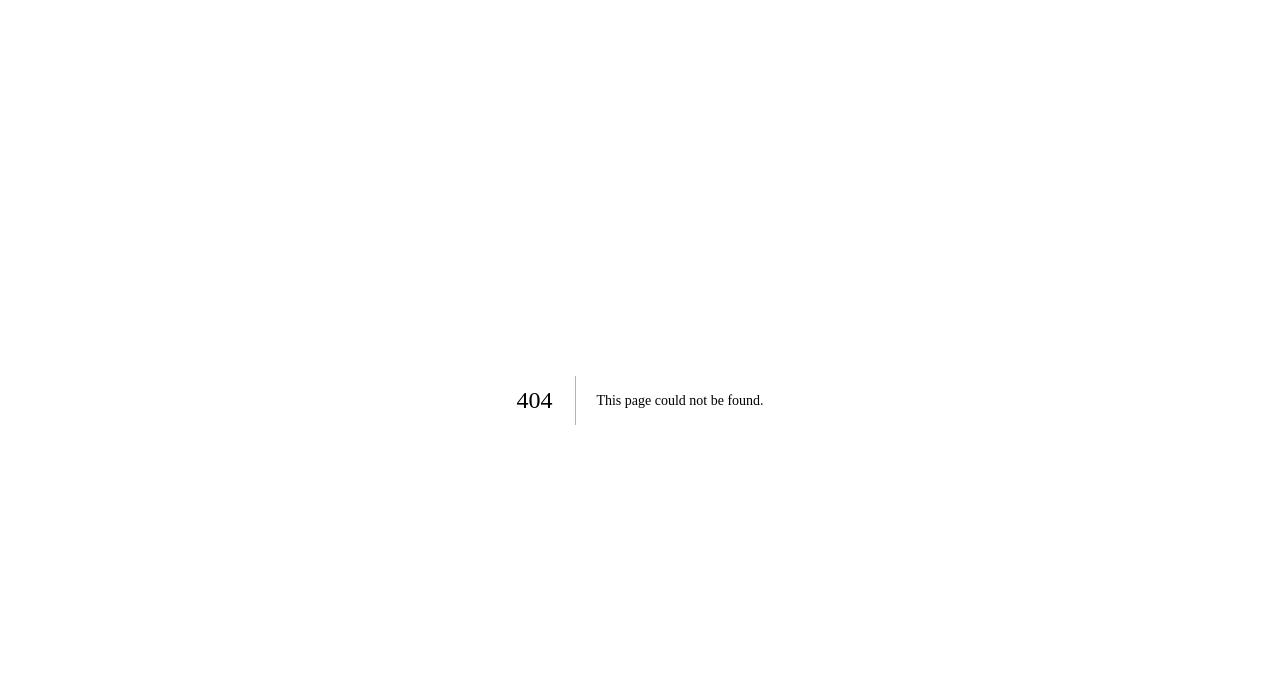
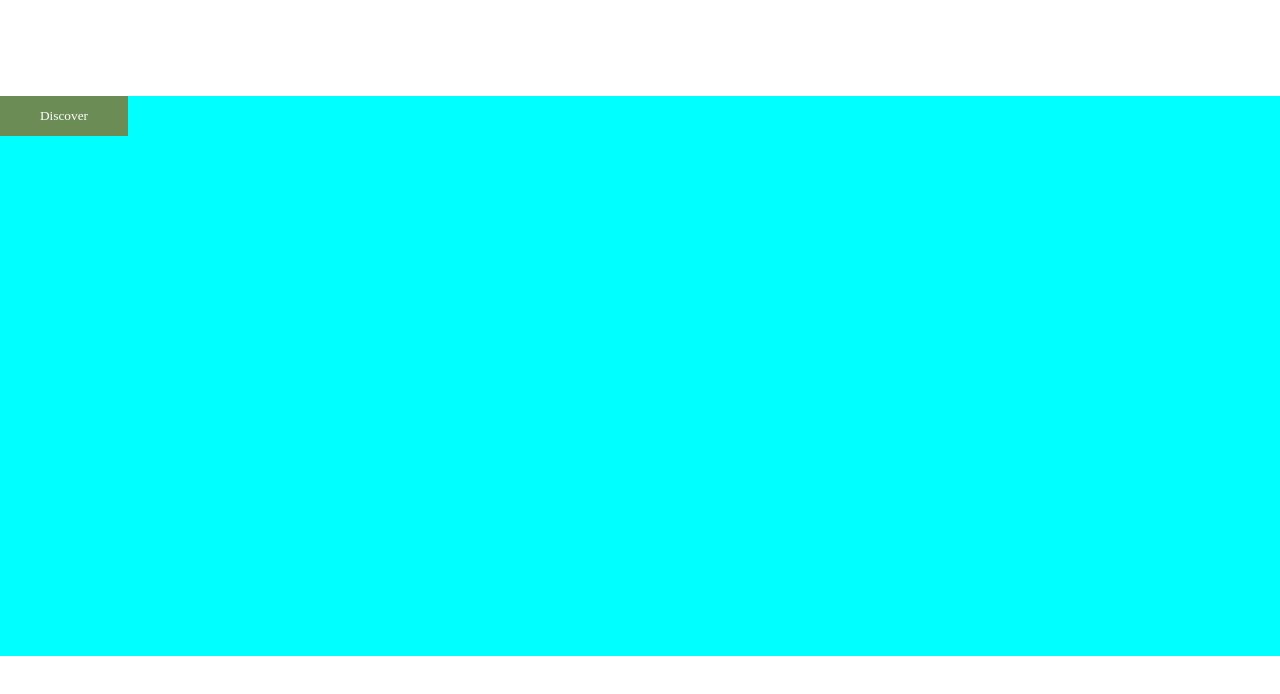
Before and after one commit to hadis-soleymani/cacy, a Next.js app: page /home in a window 1280 px wide. Before the commit this address had no page. Shown: the top 694 px of the page. Built offline with nearby package versions, Linux system fonts and the light colour scheme; a web font is replaced by a local one.

Commit message:
add home

```diff
--- /dev/null
+++ b/pages/home.js
@@ -0,0 +1,11 @@
+import React from 'react'
+import styles from '../styles/home.module.scss'
+
+const Home = () => {
+  return (
+    <div className={styles.container}>
+      <button className={styles.button}>Discover</button>
+    </div>
+  )
+}
+export default Home
--- a/pages/navbar.js
+++ b/pages/navbar.js
@@ -4,7 +4,7 @@ import styles from "../styles/navbar.module.scss";
 import { AiOutlineSearch } from "react-icons/ai";
 import { FiShoppingBag } from "react-icons/fi";
 
-export const Navbar = () => {
+const Navbar = () => {
   return (
     <header className={styles.header}>
       <div>
@@ -33,3 +33,4 @@ export const Navbar = () => {
     </header>
   );
 };
+export default Navbar
--- a/styles/_mixin.scss
+++ b/styles/_mixin.scss
@@ -32,3 +32,14 @@
     color: $green;
   }
 }
+
+@mixin button {
+  background-color: $green;
+  line-height: 20px;
+  color:white;
+  height: 40px;
+  width: 8rem;
+  border: none;
+  outline: none;
+
+}
--- /dev/null
+++ b/styles/home.module.scss
@@ -0,0 +1,19 @@
+@import "variables";
+@import "mixin";
+
+.container{
+    height: 70vh;
+    width: 100%;
+    display: flex;
+    background-color: aqua;
+    margin-top: 12vh;
+}
+.green_section{
+    width: 30%;
+    background-color: $light_green;
+    height: 60vh;
+    margin-left: 4vw;
+}
+.button{
+    @include button;
+}
--- a/styles/navbar.module.scss
+++ b/styles/navbar.module.scss
@@ -13,6 +13,7 @@
   align-items: center;
   justify-content: space-between;
   padding: 0 4vw;
+  z-index: 99;
 }
 
 //right navbar
@@ -29,7 +30,7 @@
   padding-right: 10px;
   background-color: $light_green;
   justify-content: flex-end;
-  height: 12vh;
+  height: 160vh;
 }
 
 //select option
```
Also changed, not shown: pages/index.js (+5 -2 lines).
